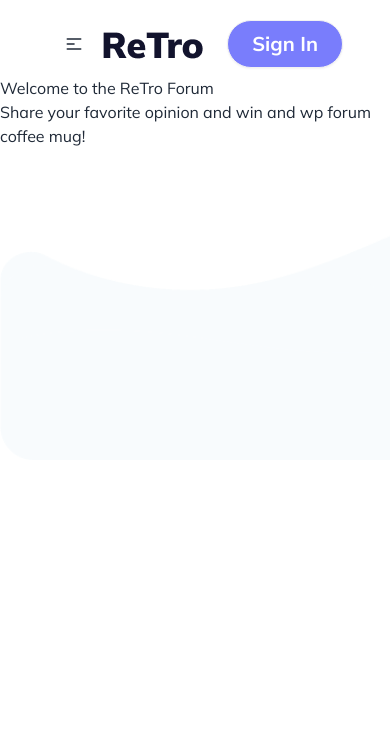
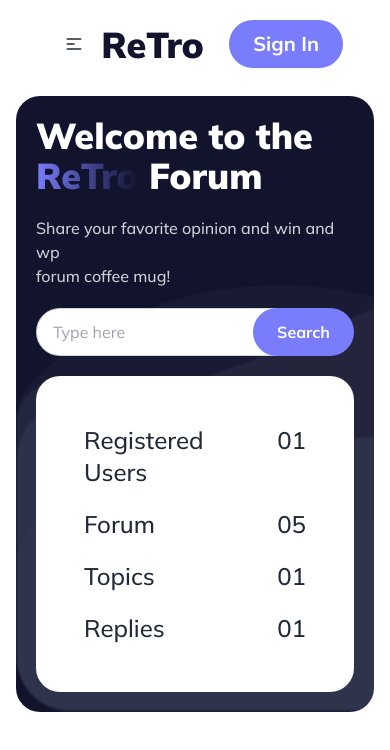
Before and after one commit to Tamim239/Retro-Forum-taklify-, a plain HTML site: page index.html in a window 390 px wide. Drawn offline with nearby package versions, Linux system fonts and the light colour scheme.

Commit message:
added banner section and responsive

```diff
--- a/index.html
+++ b/index.html
@@ -13,9 +13,10 @@
     <!-- font mulish -->
     <link rel="preconnect" href="https://fonts.googleapis.com">
     <link rel="preconnect" href="https://fonts.gstatic.com" crossorigin>
-<link href="https://fonts.googleapis.com/css2?family=Mulish:ital,wght@0,200..1000;1,200..1000&display=swap" rel="stylesheet">
+    <link href="https://fonts.googleapis.com/css2?family=Mulish:ital,wght@0,200..1000;1,200..1000&display=swap"
+        rel="stylesheet">
     <style>
-    .font-mulish{
+        .font-mulish {
             font-family: "Mulish", sans-serif;
         }
     </style>
@@ -28,9 +29,14 @@
                 <div class="navbar-start">
                     <div class="dropdown">
                         <div tabindex="0" role="button" class="btn btn-ghost lg:hidden">
-                          <svg xmlns="http://www.w3.org/2000/svg" class="h-5 w-5" fill="none" viewBox="0 0 24 24" stroke="currentColor"><path stroke-linecap="round" stroke-linejoin="round" stroke-width="2" d="M4 6h16M4 12h8m-8 6h16" /></svg>
+                            <svg xmlns="http://www.w3.org/2000/svg" class="h-5 w-5" fill="none" viewBox="0 0 24 24"
+                                stroke="currentColor">
+                                <path stroke-linecap="round" stroke-linejoin="round" stroke-width="2"
+                                    d="M4 6h16M4 12h8m-8 6h16" />
+                            </svg>
                         </div>
-                            <div class="menu menu-sm dropdown-content mt-3 z-[1] p-5 shadow bg-base-100 rounded-box w-auto text-xl">
+                        <div
+                            class="menu menu-sm dropdown-content mt-3 z-[1] p-5 shadow bg-base-100 rounded-box w-auto text-xl">
                             <a title="Home" href=""><i class="ri-home-line"></i></a>
                             <a title="edit" href=""><i class="ri-pencil-line"></i></a>
                             <a title="add" href=""><i class="ri-user-add-line"></i></a>
@@ -46,20 +52,44 @@
                         <a title="add" href=""><i class="ri-user-add-line"></i></a>
                         <a title="flag" href=""><i class="ri-flag-line"></i></a>
                     </div>
-                    <a class="btn rounded-full px-6 bg-[#797DFC] text-white text-xl font-bold">Sign In</a>
+                    <a class="btn rounded-full px-6 bg-[#797DFC] text-white text-xl font-bold border-0">Sign In</a>
                 </div>
             </div>
         </div>
     </nav>
-    <header>
-        <div class="bg-[url('images/bgbanner.png')] h-96 bg-no-repeat bg-cover">
+    <header class=" md:w-4/5 md:mx-auto mx-4 py-5 md:py-10">
+        <div
+            class="bg-[url('images/bgbanner.png')] p-5 md:p-24 bg-no-repeat bg-cover bg-[#12132D] flex flex-col md:flex-row items-center justify-around md:gap-10 gap-5 rounded-3xl">
+            <div class="space-y-5">
+                <h1 class="text-4xl md:text-6xl font-black text-white">Welcome to the <br><span
+                        class="bg-gradient-to-r from-[#797DFC] to-[#797DFC00] bg-clip-text text-transparent">ReTro</span>
+                    Forum</h1>
+                <p class=" text-base md:text-xl font-medium text-[#FFFFFFCC]">Share your favorite opinion and win and wp
+                    <br> forum coffee mug!</p>
+                <div class="flex items-center">
+                    <input type="text" placeholder="Type here" class="input input-bordered rounded-full w-full max-w-xs" />
+                    <button class="btn rounded-full px-6 bg-[#797DFC] text-white text-base font-bold border-0 md:-ml-24 -ml-20">Search</button>
+                </div>
+            </div>
+            <div class="bg-white *:flex *:justify-between *:text-2xl *:font-medium *:gap-6 p-12 space-y-5 rounded-3xl ">
                 <div>
-            <h1>Welcome to the ReTro Forum</h1>
-            <p>Share your favorite opinion and win and wp forum coffee mug!</p>
+                    <h1>Registered Users</h1>
+                    <p>01</p>
                 </div>
-
+                <div>
+                    <h1>Forum</h1>
+                    <p>05</p>
                 </div>
-
+                <div>
+                    <h1>Topics</h1>
+                    <p>01</p>
+                </div>
+                <div>
+                    <h1>Replies</h1>
+                    <p>01</p>
+                </div>
+            </div>
+        </div>
     </header>
     <main>
 
```
Lines whose indentation alone changed are shown as unchanged.
